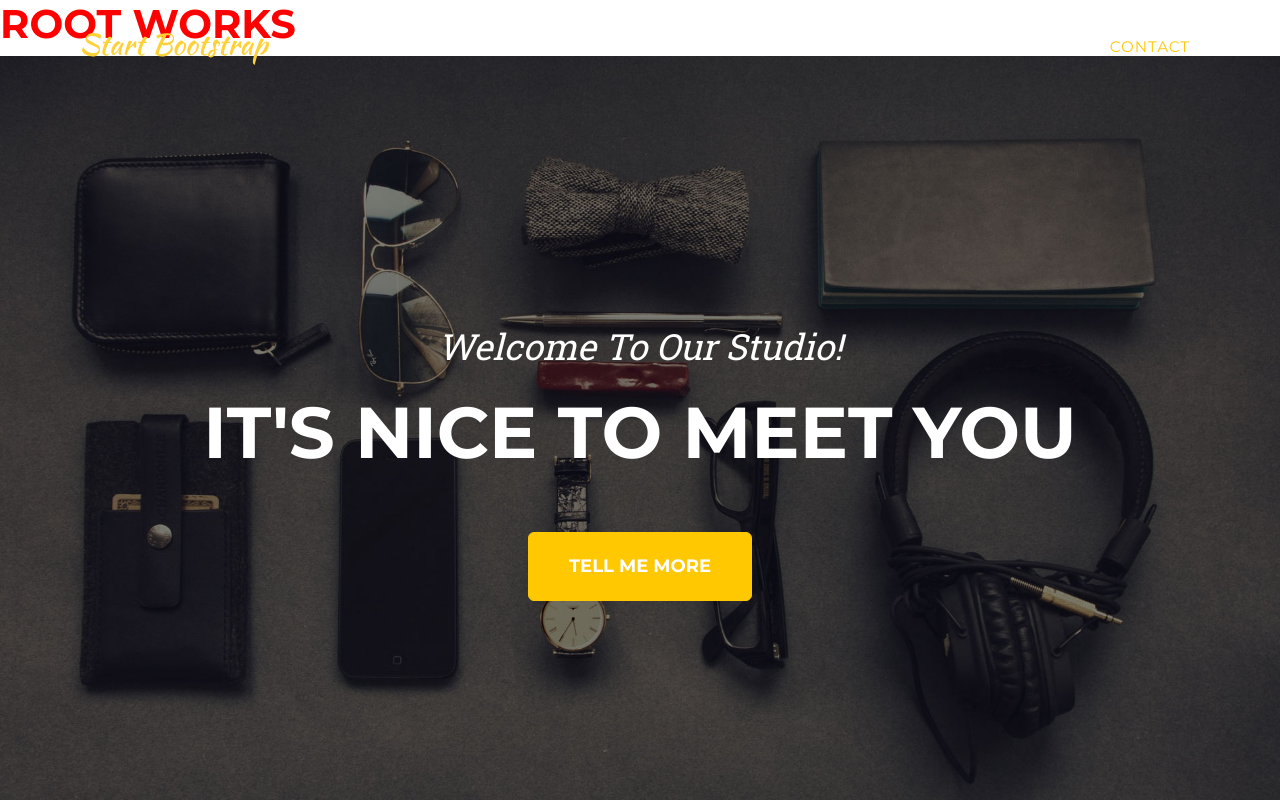
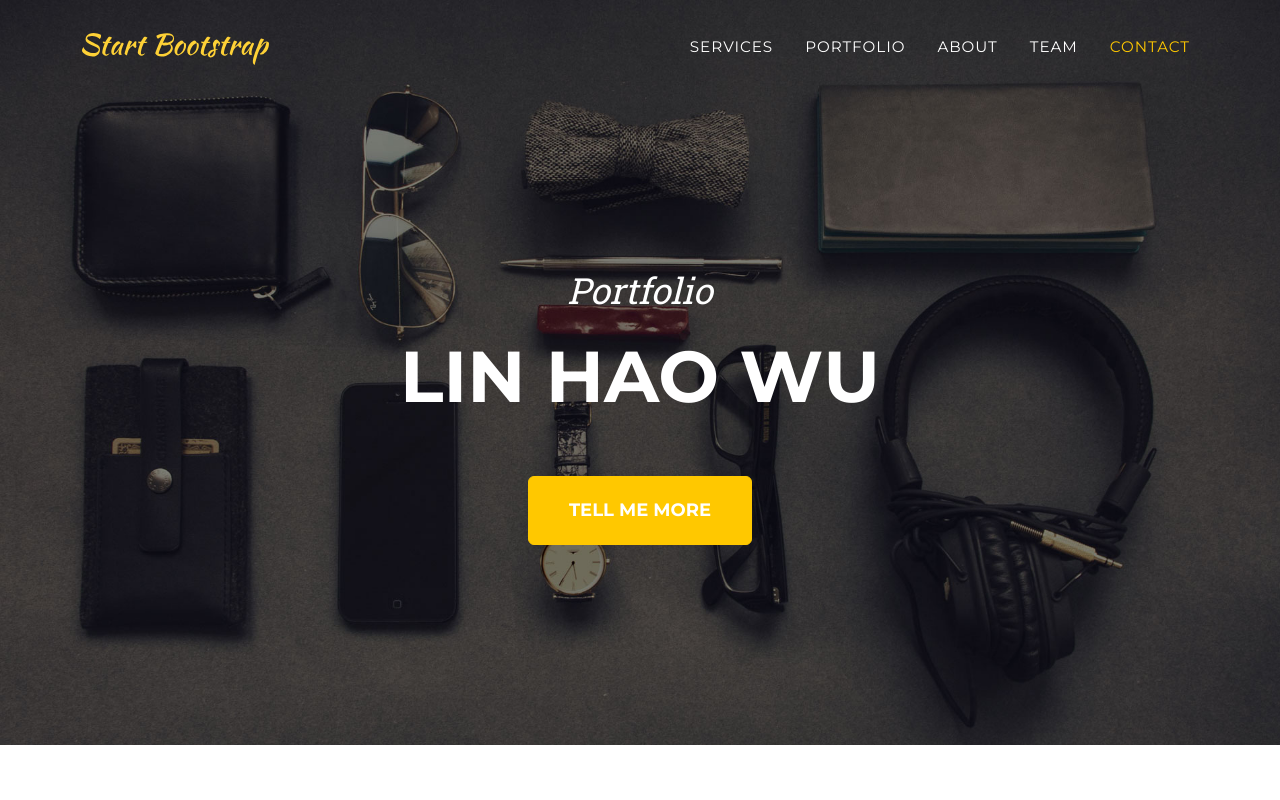
Before and after one commit to RealDrakeNo1/RealDrake, a website: page index.html in a window 1280 px wide. Shown: the top 800 px of the page. Drawn offline with nearby package versions, Linux system fonts and the light colour scheme.

Commit message:
Update index.html

```diff
--- a/index.html
+++ b/index.html
@@ -5,7 +5,7 @@
         <meta name="viewport" content="width=device-width, initial-scale=1, shrink-to-fit=no" />
         <meta name="description" content="" />
         <meta name="author" content="" />
-        <title>Agency - Start Bootstrap Theme</title>
+        <title>Lin Hao Wu | Portfolio</title>
         <!-- Favicon-->
         <link rel="icon" type="image/x-icon" href="assets/favicon.ico" />
         <!-- Font Awesome icons (free version)-->
@@ -16,7 +16,6 @@
         <!-- Core theme CSS (includes Bootstrap)-->
         <link href="css/styles.css" rel="stylesheet" />
     </head>
-    <h1 style="color:red">ROOT WORKS</h1>
     <body id="page-top">
         <!-- Navigation-->
         <nav class="navbar navbar-expand-lg navbar-dark fixed-top" id="mainNav">
@@ -40,8 +39,8 @@
         <!-- Masthead-->
         <header class="masthead">
             <div class="container">
-                <div class="masthead-subheading">Welcome To Our Studio!</div>
-                <div class="masthead-heading text-uppercase">It's Nice To Meet You</div>
+                <div class="masthead-subheading">Portfolio</div>
+                <div class="masthead-heading text-uppercase">Lin Hao Wu</div>
                 <a class="btn btn-primary btn-xl text-uppercase" href="#services">Tell Me More</a>
             </div>
         </header>
```
